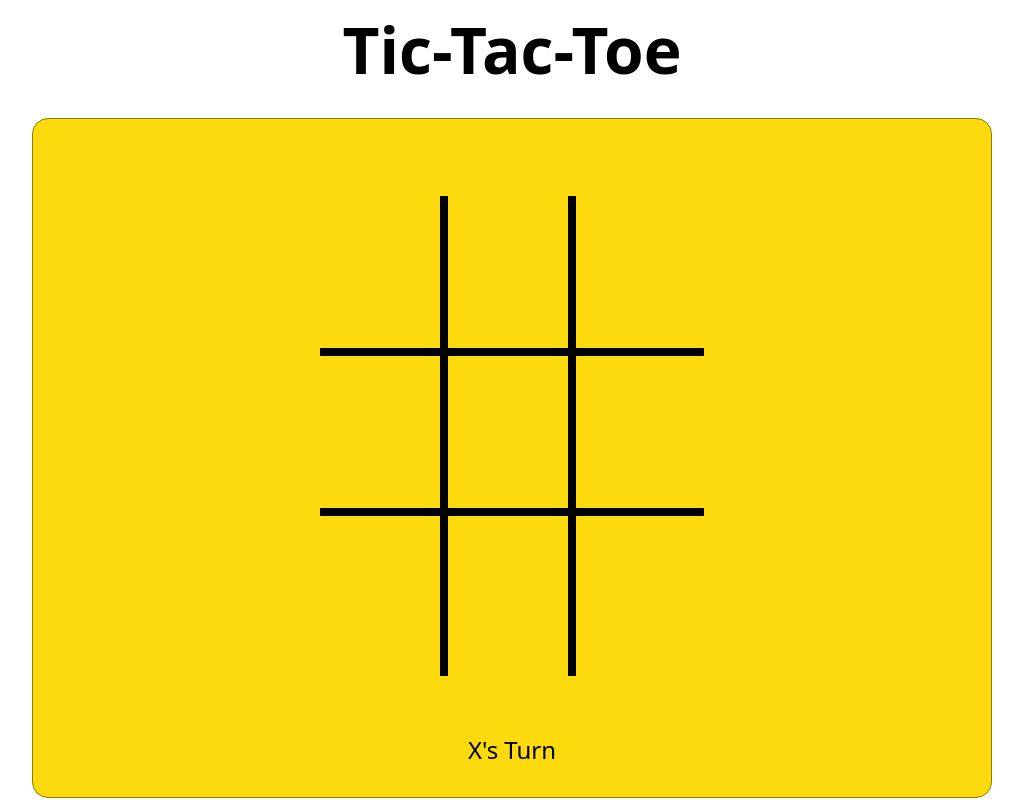
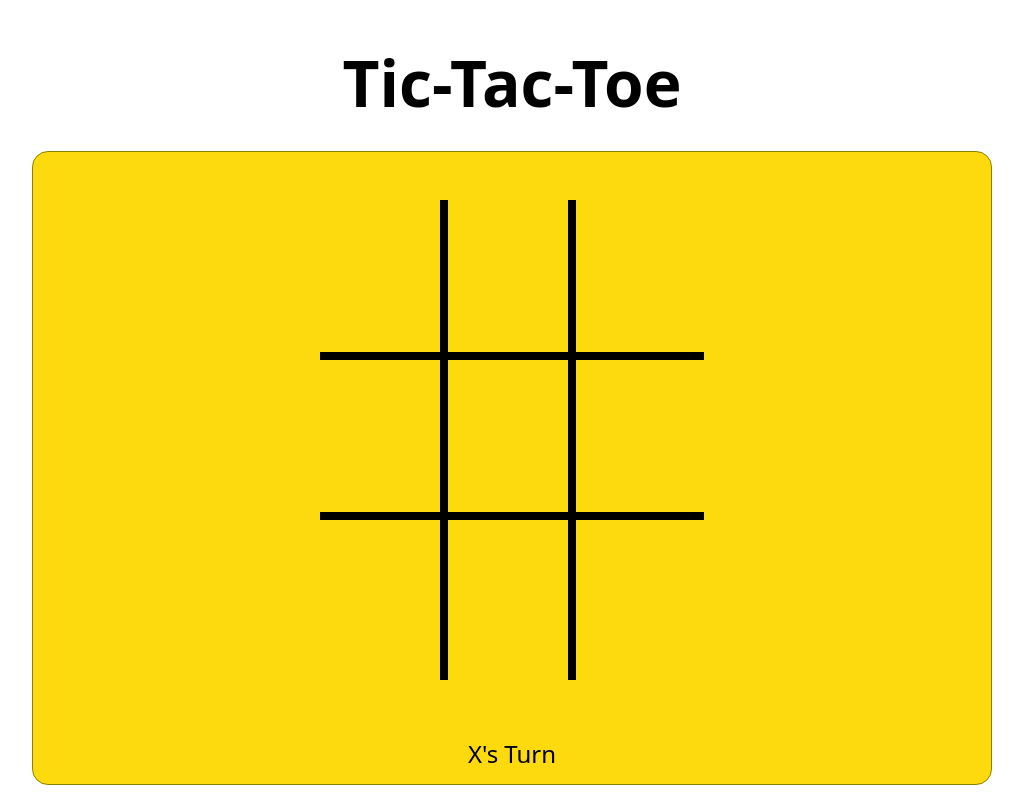
Before and after one commit to PrashantSHIV/TicTacToe, a React (Vite) app in the folder TicTacToe/: page / in a window 1280 px wide. Shown: the whole page, without its empty margins (128-1151 px from the left). Built offline with nearby package versions, Linux system fonts and the light colour scheme.

Commit message:
Update:Update in UI

```diff
--- a/TicTacToe/src/Components/Board.tsx
+++ b/TicTacToe/src/Components/Board.tsx
@@ -131,11 +131,13 @@ const Board = () => {
   };
   return (
     <>
-      <div className="Boardbody w-[100vw] h-[100vh] flex flex-col justify-center items-center">
-        <p className="font-bold text-[8vmin]">Tic-Tac-Toe</p>
+      <div className="Boardbody w-[100vw] h-[100vh] flex flex-col justify-center items-center ">
+        <p className="font-bold text-[8vmin] " style={{ marginTop: "2.5vmin" }}>
+          Tic-Tac-Toe
+        </p>
         <div
-          style={{ marginTop: "2.45vmin" }}
-          className="holder w-[92vw] lg:w-[75%] h-[85vmin] flex flex-col justify-center items-center border-[#8B8000] rounded-[2vmin] bg-[#FDDA0D] border-[1px]"
+          style={{ marginTop: "2.45vmin", paddingBottom: "1.45vmin" }}
+          className="holder w-[92vw] lg:w-[75%]  flex flex-col justify-center items-center border-[#8B8000] rounded-[2vmin] bg-[#FDDA0D] border-[1px] "
         >
           <div
             className="Board w-[80%] lg:w-[40%]"
@@ -217,10 +219,10 @@ const Board = () => {
               {win ? (
                 <>
                   <div
-                    className=""
+                    className="ml-[-5vmin] lg:ml-[-2vmin]"
                     style={{
-                      marginTop: "5vmin",
-                      marginLeft: "-5vmin",
+                      marginTop: "8vmin",
+
                       fontSize: "4.75vmin",
                     }}
                   >
@@ -237,10 +239,10 @@ const Board = () => {
               ) : draw ? (
                 <>
                   <div
-                    className=""
+                    className="ml-[-5vmin] lg:ml-[-2vmin]"
                     style={{
-                      marginTop: "5vmin",
-                      marginLeft: "-5vmin",
+                      marginTop: "8vmin",
+
                       fontSize: "4.75vmin",
                     }}
                   >
--- a/TicTacToe/src/index.css
+++ b/TicTacToe/src/index.css
@@ -4,3 +4,6 @@
   padding: 0;
   object-fit: contain;
 }
+body {
+  overflow-x: hidden;
+}
```
